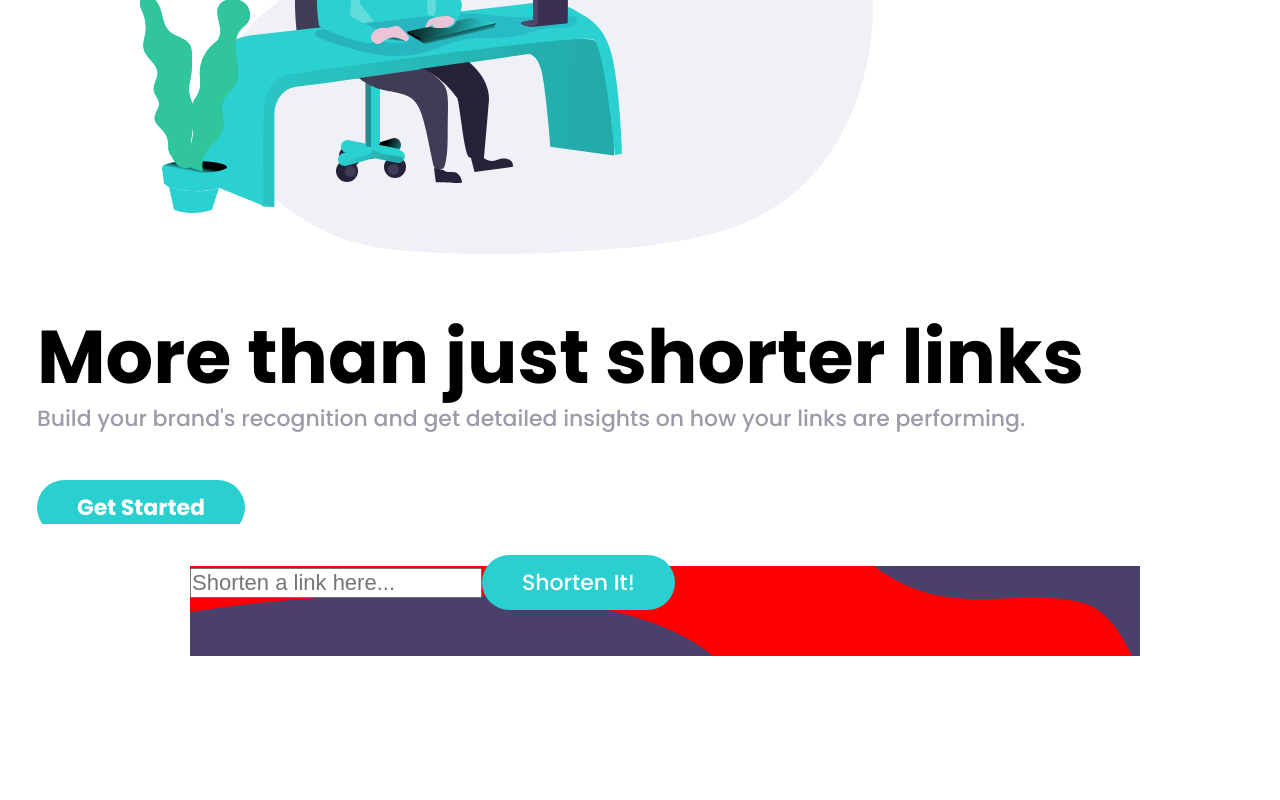
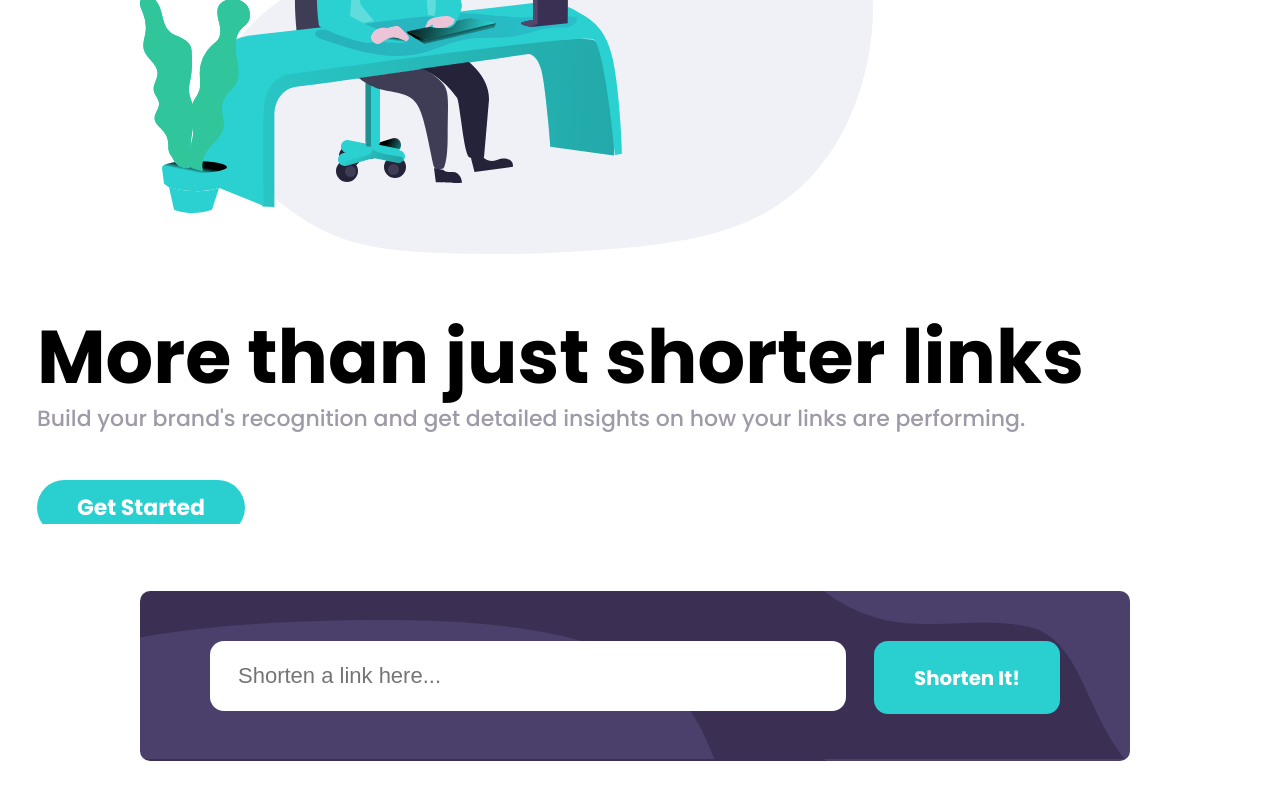
Before and after one commit to aman-atg/Shortly-Landing-Page, a React (Create React App) app: page / in a window 1280 px wide. Shown: the part 390-1190 px from the top of the page. Before the commit the page ends 1046 px from the top, so only its background shows below. Built offline with nearby package versions, Linux system fonts and the light colour scheme.

Commit message:
styles added till ShortenLnk

```diff
--- a/src/styles/index.css
+++ b/src/styles/index.css
@@ -15,14 +15,26 @@ h1 {
   margin-bottom: 1.4rem; }
 
 h2 {
-  margin-bottom: 1.4rem;
-  font-size: 2.2rem; }
+  font-size: 2.2rem;
+  margin-bottom: 1.4rem; }
 
 p {
   margin-bottom: 1.4rem; }
 
 ul {
   list-style: none; }
+
+input {
+  border: none;
+  border-radius: 1.4rem;
+  font-size: 2.2rem;
+  padding: 2.8rem;
+  box-sizing: border-box; }
+  input:focus {
+    margin: -0.3rem;
+    box-sizing: border-box;
+    outline: none;
+    border: 0.3rem solid #004fbc; }
 
 @media (max-width: 400px) {
   .button {
@@ -60,7 +72,8 @@ ul {
 .wrapper {
   margin-top: 4.2rem;
   padding: 0 14rem;
-  box-sizing: border-box; }
+  overflow: hidden;
+  box-sizing: content-box; }
 
 .primary-btn {
   background-color: #2acfcf;
@@ -106,13 +119,35 @@ ul {
       flex: 1; } }
 
 .shorten-lnk {
-  background-color: red;
+  background-color: #3b3054;
   background-image: url("/images/bg-shorten-desktop.svg");
-  background-attachment: scroll;
-  background-repeat: no-repeat;
-  height: 9rem;
-  margin-left: 50px; }
+  overflow: hidden;
+  margin-top: 2.5rem; }
+  .shorten-lnk_Input-group {
+    display: flex;
+    flex: 1;
+    justify-content: space-around; }
   .shorten-lnk input {
-    font-size: 2.2rem; }
+    flex: 5;
+    color: #35323e; }
+  .shorten-lnk span {
+    margin-left: 2.8rem;
+    flex: 1;
+    font-size: 1.98rem;
+    padding: 2.8rem 3.5rem;
+    border-radius: 1.4rem;
+    font-weight: 700;
+    display: flex;
+    justify-content: center;
+    align-items: center; }
+
+.box {
+  overflow: hidden;
+  display: flex;
+  border-radius: 1rem;
+  padding: 5rem 7rem;
+  margin-bottom: 10rem;
+  width: 85%;
+  height: 7rem; }
 
 /*# sourceMappingURL=index.css.map */
```
